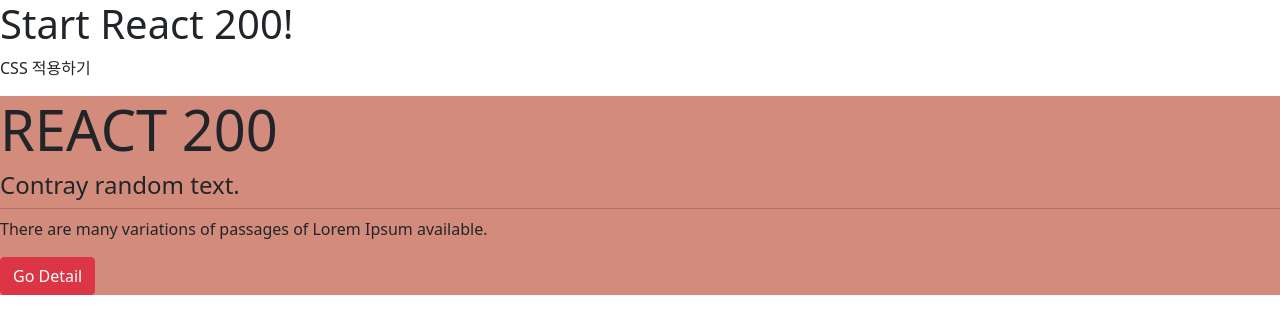
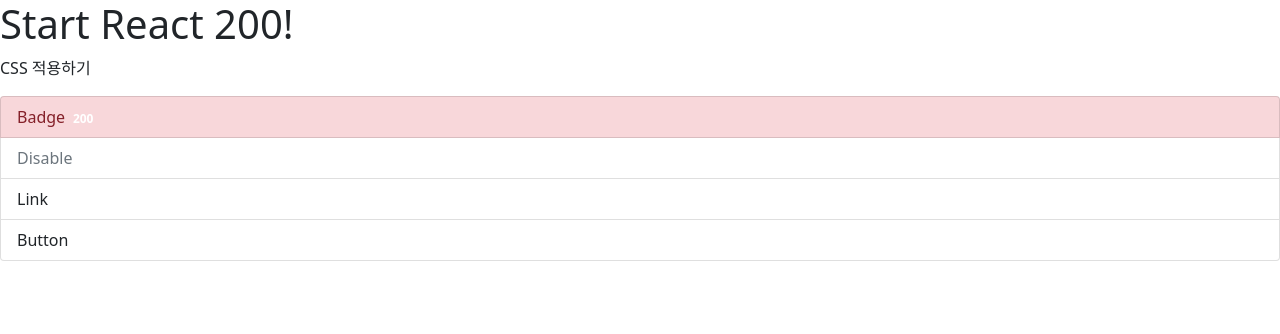
Before and after one commit to Yerim-Choi/React_Study, a React (Create React App) app in the folder client/: page / in a window 1280 px wide. Shown: the top 334 px of the page. Built offline with nearby package versions, Linux system fonts and the light colour scheme.

Commit message:
#R047_reactstrap List Group 사용

```diff
--- a/client/src/App.js
+++ b/client/src/App.js
@@ -1,6 +1,6 @@
 import React from "react";
 // import "./App.css";
-import Jumbotron from "./R046_ReactstrapJumbotron";
+import ReactstrapListGroup from "./R047_ReactstrapListGroup.js";
 import "bootstrap/dist/css/bootstrap.css";
 
 function App() {
@@ -8,7 +8,7 @@
     <div>
       <h1>Start React 200!</h1>
       <p>CSS 적용하기</p>
-      <Jumbotron />
+      <ReactstrapListGroup />
     </div>
   );
 }
--- /dev/null
+++ b/client/src/R047_ReactstrapListGroup.js
@@ -0,0 +1,28 @@
+import React, { Component } from "react";
+import { ListGroup, ListGroupItem, Badge } from "reactstrap";
+
+class R047_ReactstrapListGroup extends Component {
+  render() {
+    return (
+      <>
+        <ListGroup>
+          <ListGroupItem color="danger" className="justify-content-between">
+            Badge
+            <Badge pill>200</Badge>
+          </ListGroupItem>
+          <ListGroupItem disabled tag="a" href="#">
+            Disable
+          </ListGroupItem>
+          <ListGroupItem tag="a" href="http://example.com">
+            Link
+          </ListGroupItem>
+          <ListGroupItem tag="button" action onClick={(e) => alert("button")}>
+            Button
+          </ListGroupItem>
+        </ListGroup>
+      </>
+    );
+  }
+}
+
+export default R047_ReactstrapListGroup;
```
